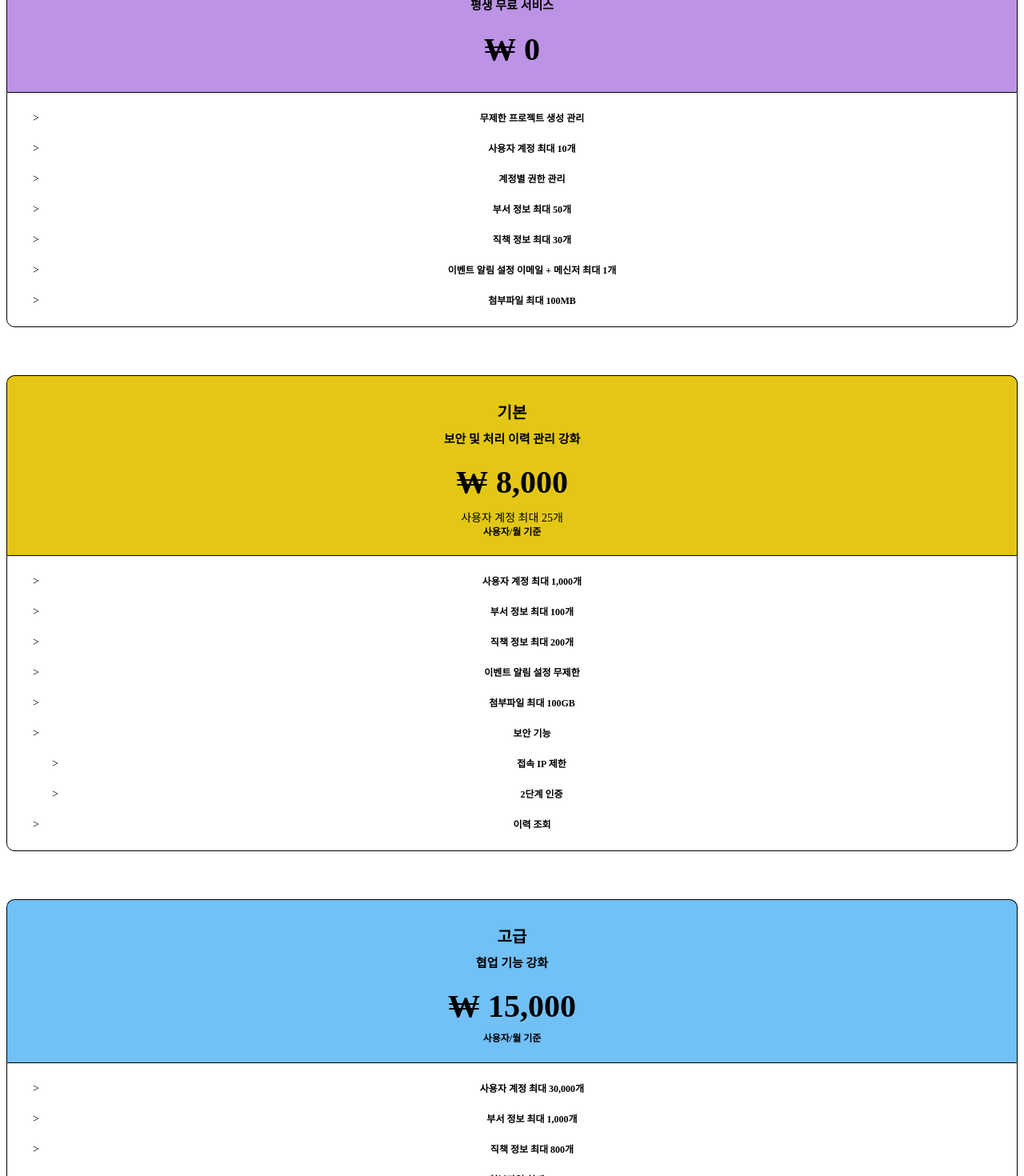
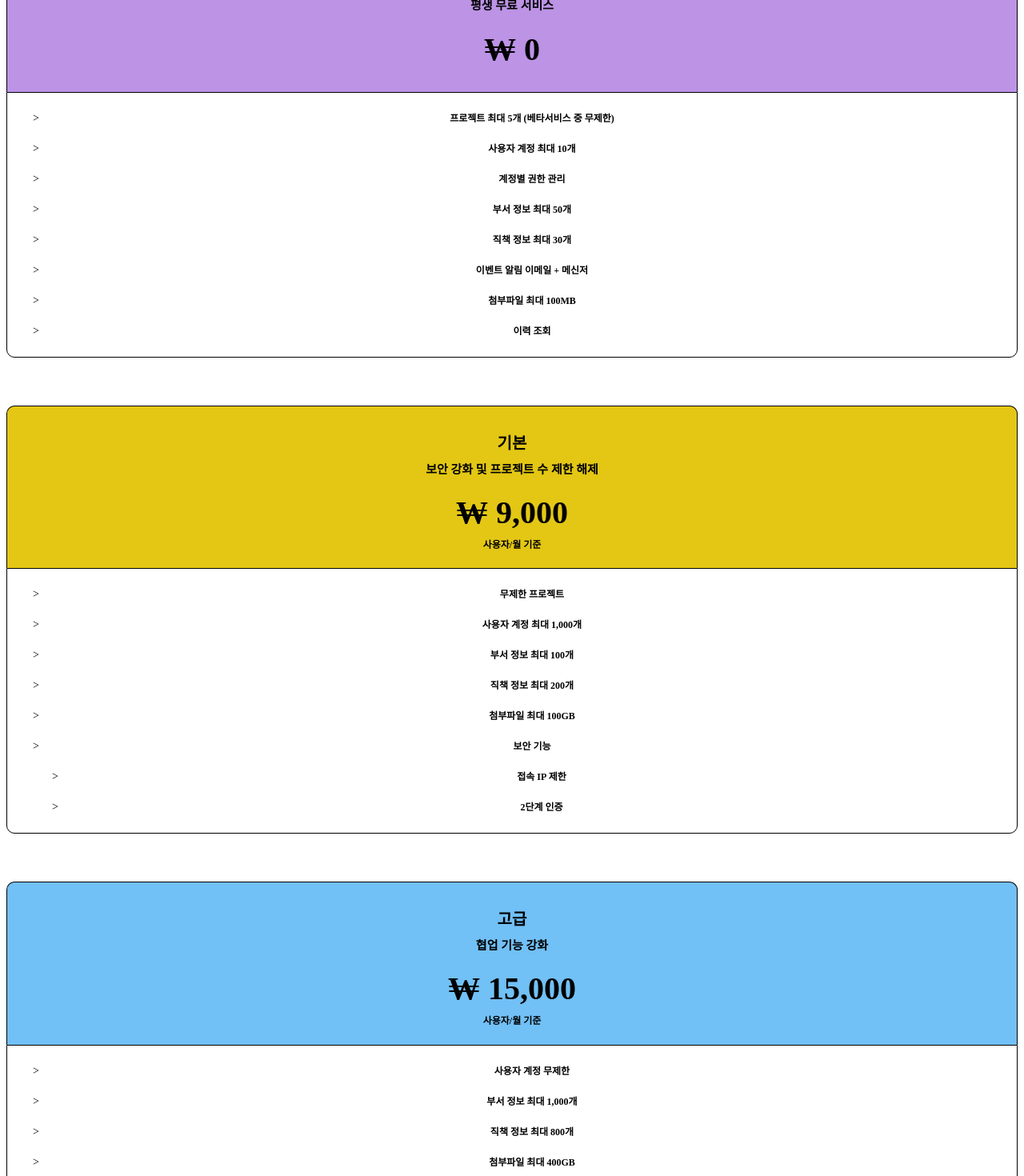
Before and after one commit to BomzCompanyLab/homepage, a Next.js app: page /prc in a window 1280 px wide. Shown: the part 460-1930 px from the top of the page at 80% size. Built offline with nearby package versions, Linux system fonts and the light colour scheme; a web font is replaced by a local one.

Commit message:
(main) 요금제 정보 변경

```diff
--- a/src/app/page.tsx
+++ b/src/app/page.tsx
@@ -197,13 +197,14 @@ const MainPage = () => {
 
               <section className="details">
                 <ul>
-                  <li><h4>무제한 프로젝트 생성 관리</h4></li>
+                  <li><h4>프로젝트 최대 5개 (베타 서비스 중 무제한)</h4></li>
                   <li><h4>사용자 계정 최대 10개</h4></li>
                   <li><h4>계정별 권한 관리</h4></li>
                   <li><h4>부서 정보 최대 50개</h4></li>
                   <li><h4>직책 정보 최대 30개</h4></li>
-                  <li><h4>이벤트 알림 설정 이메일 + 메신저 최대 1개</h4></li>
+                  <li><h4>이벤트 알림 이메일 + 메신저</h4></li>
                   <li><h4>첨부파일 최대 100MB</h4></li>
+                  <li><h4>이력 조회</h4></li>
                 </ul>
               </section>
             </div>
--- a/src/app/prc/page.tsx
+++ b/src/app/prc/page.tsx
@@ -22,13 +22,14 @@ const Pricing = () =>{
 
                         <article className="details">
                             <ul>
-                                <li><h4>무제한 프로젝트 생성 관리</h4></li>
+                                <li><h4>프로젝트 최대 5개 (베타서비스 중 무제한)</h4></li>
                                 <li><h4>사용자 계정 최대 10개</h4></li>
                                 <li><h4>계정별 권한 관리</h4></li>
                                 <li><h4>부서 정보 최대 50개</h4></li>
                                 <li><h4>직책 정보 최대 30개</h4></li>
-                                <li><h4>이벤트 알림 설정 이메일 + 메신저 최대 1개</h4></li>
+                                <li><h4>이벤트 알림 이메일 + 메신저</h4></li>
                                 <li><h4>첨부파일 최대 100MB</h4></li>
+                                <li><h4>이력 조회</h4></li>
                             </ul>
                         </article>
                     </section>
@@ -36,22 +37,21 @@ const Pricing = () =>{
                     <section className="price-plan">
                         <article className="price standard">
                             <h1>기본</h1>
-                            <h3>보안 및 처리 이력 관리 강화</h3>
-                            <div><h1 className="money">₩ 8,000</h1><span>사용자 계정 최대 25개</span></div>
+                            <h3>보안 강화 및 프로젝트 수 제한 해제</h3>
+                            <div><h1 className="money">₩ 9,000</h1></div>
                             <h4>사용자/월 기준</h4>
                         </article>
 
                         <article className="details">
                             <ul>
+                                <li><h4>무제한 프로젝트</h4></li>
                                 <li><h4>사용자 계정 최대 1,000개</h4></li>
                                 <li><h4>부서 정보 최대 100개</h4></li>
                                 <li><h4>직책 정보 최대 200개</h4></li>
-                                <li><h4>이벤트 알림 설정 무제한</h4></li>
                                 <li><h4>첨부파일 최대 100GB</h4></li>
                                 <li><h4>보안 기능</h4></li>
                                 <li className="sub"><h4>접속 IP 제한</h4></li>
                                 <li className="sub"><h4>2단계 인증</h4></li>
-                                <li><h4>이력 조회</h4></li>
                             </ul>
                         </article>
                     </section>
@@ -66,7 +66,7 @@ const Pricing = () =>{
 
                         <article className="details">
                             <ul>
-                                <li><h4>사용자 계정 최대 30,000개</h4></li>
+                                <li><h4>사용자 계정 무제한</h4></li>
                                 <li><h4>부서 정보 최대 1,000개</h4></li>
                                 <li><h4>직책 정보 최대 800개</h4></li>
                                 <li><h4>첨부파일 최대 400GB</h4></li>
```
